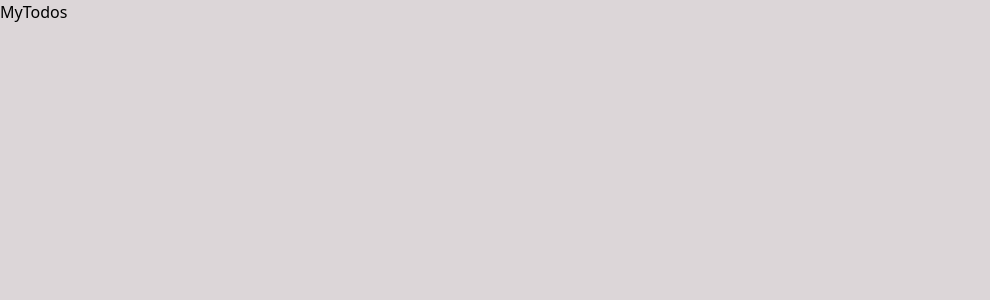
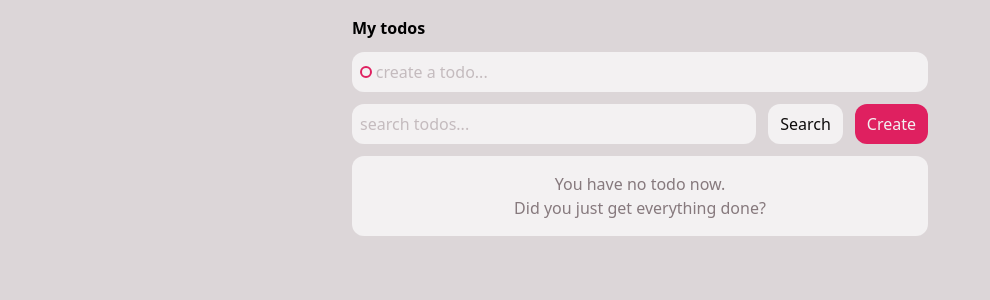
Before and after one commit to developerdesigner18/my-todos, a React (Create React App) app: page / in a window 1280 px wide. Shown: the top 300 px of the page, without its empty margins (0-990 px from the left). Built offline with nearby package versions, Linux system fonts and the light colour scheme.

Commit message:
feat: created todos page

```diff
--- /dev/null
+++ b/src/components/MyTodos/Todo.tsx
@@ -0,0 +1,7 @@
+interface Props {
+  todo: string;
+}
+
+export default function Todo({ todo }: Props) {
+  return <div>{todo}</div>;
+}
--- /dev/null
+++ b/src/components/MyTodos/Todos.tsx
@@ -0,0 +1,9 @@
+import Todo from "./Todo";
+
+interface Props {
+  todos: string[];
+}
+
+export default function Todos({ todos }: Props) {
+  return todos.map((todo) => <Todo todo={todo} />);
+}
--- a/src/pages/MyTodos.tsx
+++ b/src/pages/MyTodos.tsx
@@ -1,3 +1,40 @@
+import { useState } from "react";
+// import Todos from "../components/MyTodos/Todos";
+import Input from "../components/Ui/Input";
+import Button from "../components/Ui/Button";
+
 export default function MyTodos() {
-  return <div>MyTodos</div>;
+  const [todo, setTodo] = useState("");
+
+  return (
+    <div className="container mx-auto p-4">
+      <div className="max-w-xl flex flex-col mx-auto">
+        <h3 className="font-bold mb-3">My todos</h3>
+        <div className="flex flex-col gap-3">
+          <Input onChange={setTodo} value={todo} placeholder="create a todo..." isCircleEnabled />
+          <div className="flex gap-3">
+            <Input
+              className="w-full"
+              onChange={setTodo}
+              value={todo}
+              placeholder="search todos..."
+            />
+            <Button className="">Search</Button>
+            <Button className="" variant="pink">
+              Create
+            </Button>
+          </div>
+
+          {/* <Todos todos={["Hi", "Hello"]} /> */}
+
+          <div className="bg-todo-white rounded-xl p-4 text-center ">
+            <span className="text-todo-gray-400">
+              You have no todo now. <br />
+              Did you just get everything done?
+            </span>
+          </div>
+        </div>
+      </div>
+    </div>
+  );
 }
```
